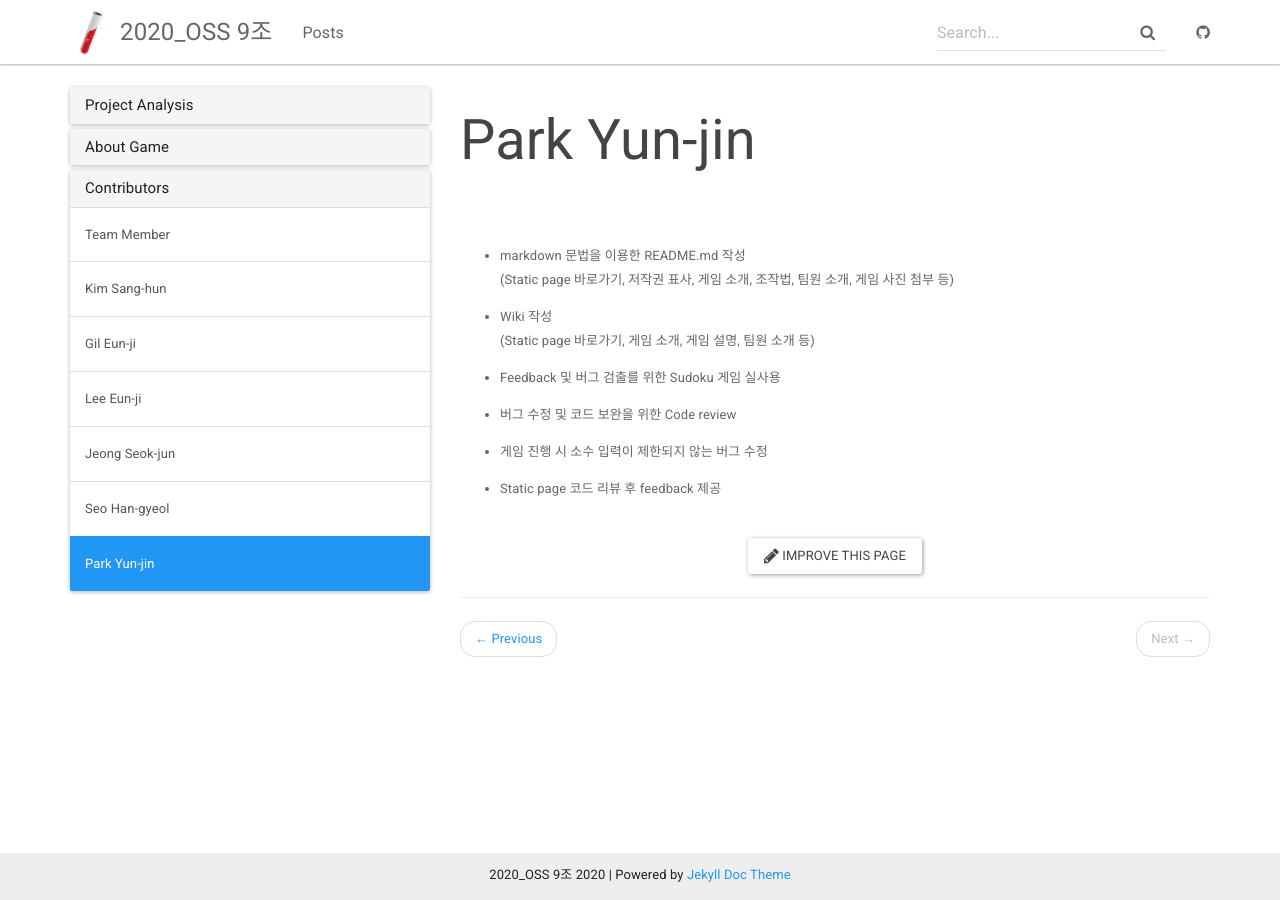
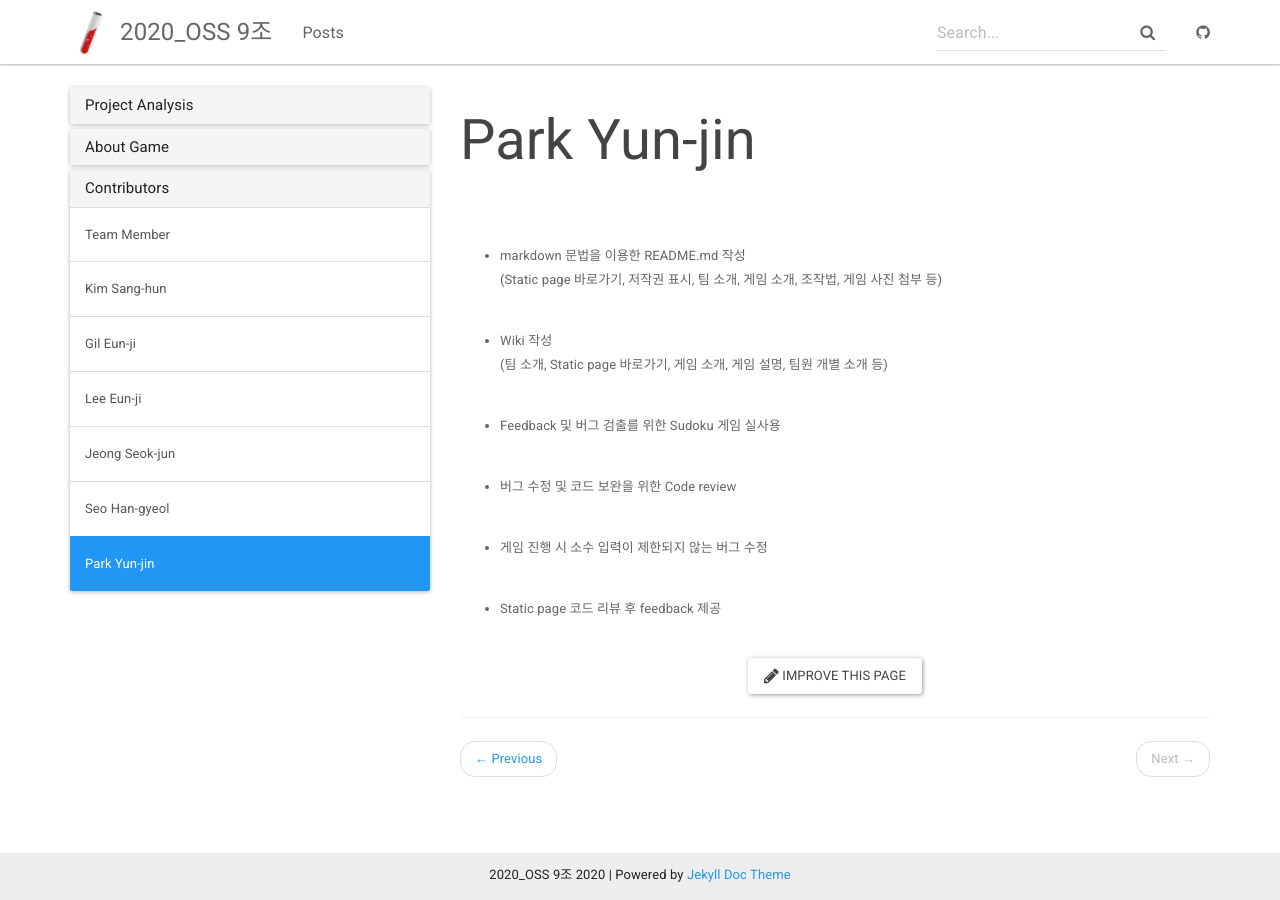
Before and after one commit to doolim98/2020-2-OSS-9, a Jekyll site: the page built from _docs/Teamrole/parkyunjin_role.md, in a window 1280 px wide. Built offline with Jekyll 4.4.1, drawn with Linux system fonts in a browser that asks for light colours.

Commit message:
Update parkyunjin_role.md
간격 조정

```diff
--- a/_docs/Teamrole/parkyunjin_role.md
+++ b/_docs/Teamrole/parkyunjin_role.md
@@ -2,17 +2,18 @@
 title: Park Yun-jin
 permalink: /docs/parkyunjin_role/
 ---
+
 <br><br>
 - markdown 문법을 이용한 README.md 작성<br>
-(Static page 바로가기, 저작권 표사, 게임 소개, 조작법, 팀원 소개, 게임 사진 첨부 등)<br>
+(Static page 바로가기, 저작권 표시, 팀 소개, 게임 소개, 조작법, 게임 사진 첨부 등)<br><br>
 
 - Wiki 작성<br>
-(Static page 바로가기, 게임 소개, 게임 설명, 팀원 소개 등)<br>
+(팀 소개, Static page 바로가기, 게임 소개, 게임 설명, 팀원 개별 소개 등)<br><br>
 
-- Feedback 및 버그 검출를 위한 Sudoku 게임 실사용<br>
+- Feedback 및 버그 검출를 위한 Sudoku 게임 실사용<br><br>
 
-- 버그 수정 및 코드 보완을 위한 Code review<br>
+- 버그 수정 및 코드 보완을 위한 Code review<br><br>
 
-- 게임 진행 시 소수 입력이 제한되지 않는 버그 수정<br>
+- 게임 진행 시 소수 입력이 제한되지 않는 버그 수정<br><br>
 
 - Static page 코드 리뷰 후 feedback 제공
```
